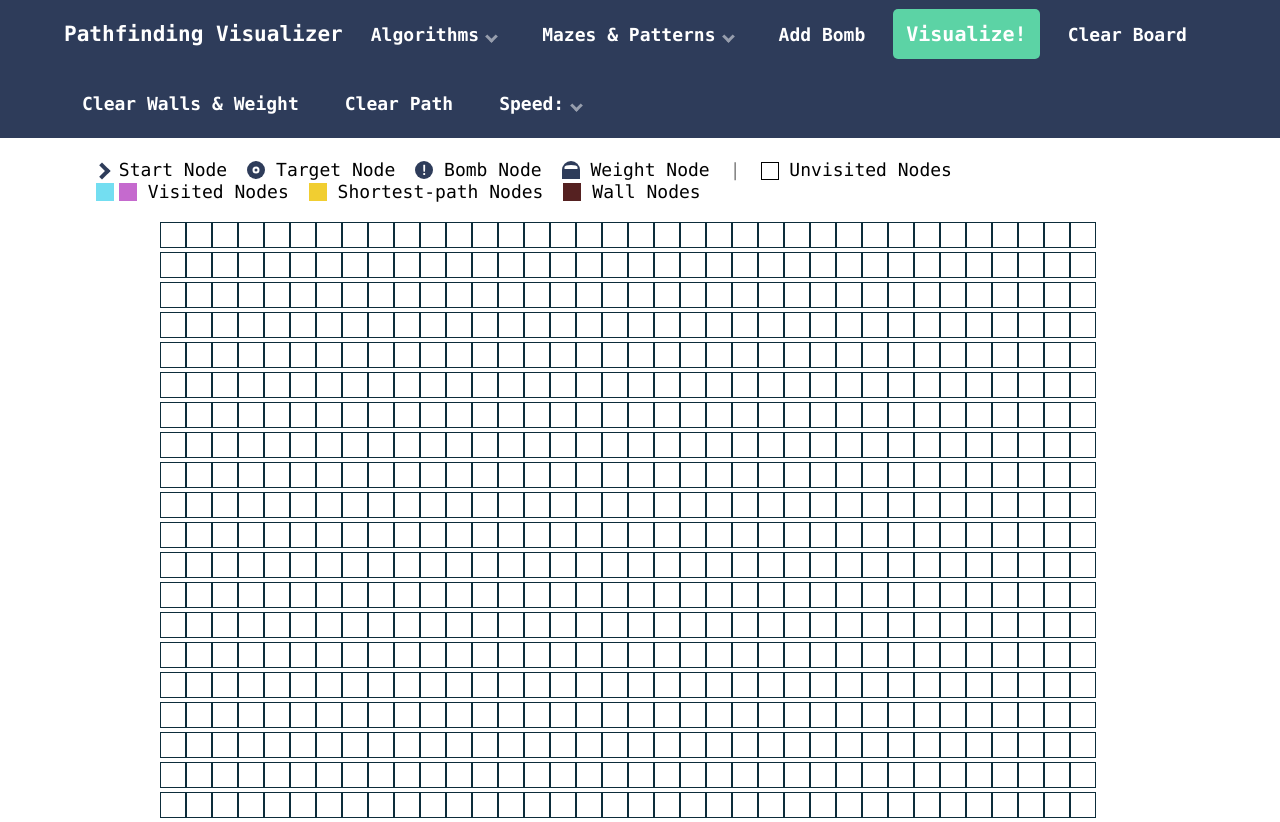
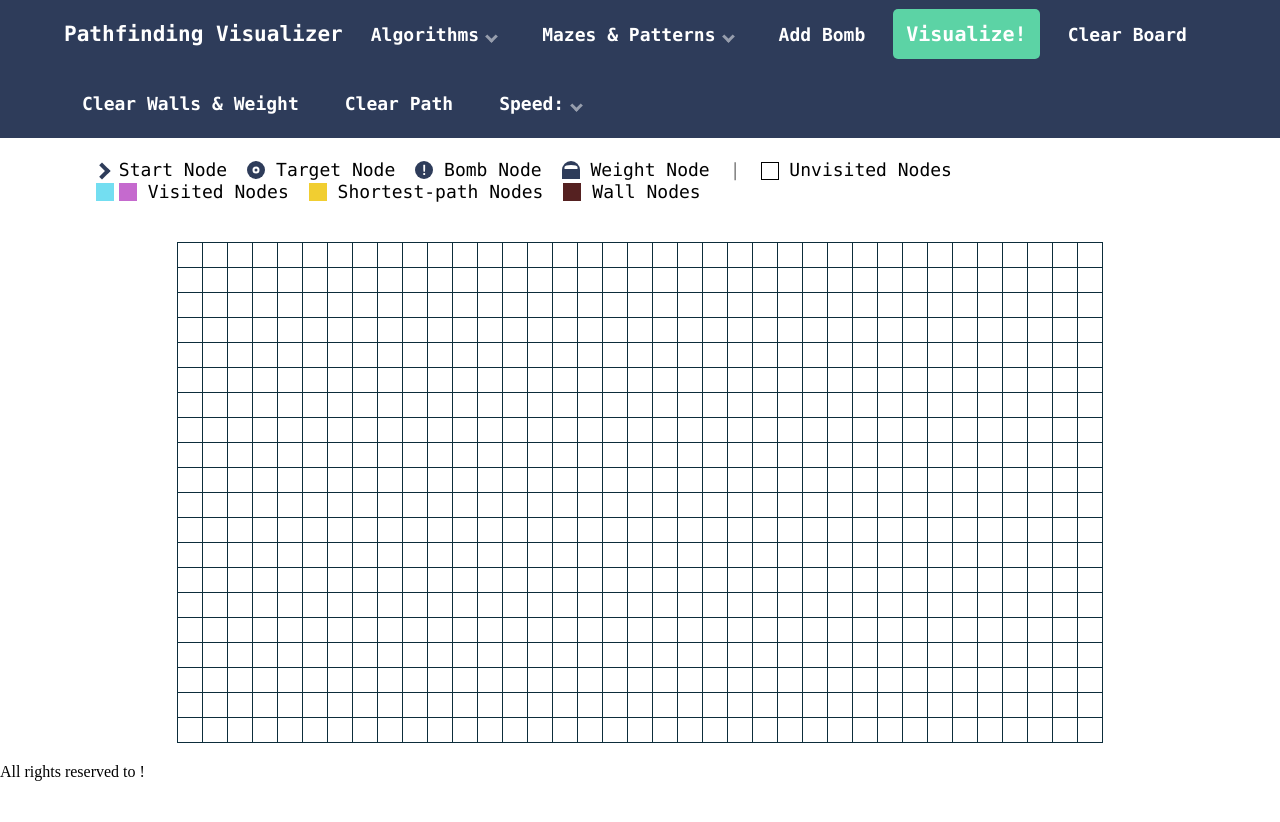
Before and after one commit to bojiix/path-finder, an Angular app: page / in a window 1280 px wide. After the commit the page ends 800 px from the top, so only its background shows below. Built offline with nearby package versions, Linux system fonts and the light colour scheme.

Commit message:
resp grid done

```diff
--- a/src/app/app.component.html
+++ b/src/app/app.component.html
@@ -1,3 +1,4 @@
 <app-top-header></app-top-header>
 <app-objects-header></app-objects-header>
 <app-grid></app-grid>
+<app-footer></app-footer>
--- a/src/app/app.module.ts
+++ b/src/app/app.module.ts
@@ -6,13 +6,15 @@ import { AppComponent } from './app.component';
 import { TopHeaderComponent } from './top-header/top-header.component';
 import { ObjectsHeaderComponent } from './objects-header/objects-header.component';
 import { GridComponent } from './grid/grid.component';
+import { FooterComponent } from './footer/footer.component';
 
 @NgModule({
   declarations: [
     AppComponent,
     TopHeaderComponent,
     ObjectsHeaderComponent,
-    GridComponent
+    GridComponent,
+    FooterComponent
   ],
   imports: [
     BrowserModule,
--- /dev/null
+++ b/src/app/footer/footer.component.html
@@ -0,0 +1 @@
+<p>All rights reserved to !</p>
--- /dev/null
+++ b/src/app/footer/footer.component.ts
@@ -0,0 +1,15 @@
+import { Component, OnInit } from '@angular/core';
+
+@Component({
+  selector: 'app-footer',
+  templateUrl: './footer.component.html',
+  styleUrls: ['./footer.component.scss']
+})
+export class FooterComponent implements OnInit {
+
+  constructor() { }
+
+  ngOnInit(): void {
+  }
+
+}
--- a/src/app/grid/grid.component.html
+++ b/src/app/grid/grid.component.html
@@ -1,6 +1,7 @@
 <div class="grid-section">
     <div class="container">
         <div #grid id="grid" (window:resize)="onResize($event)">
+            <div id="draggables"></div>
         </div>
     </div>
 </div>
--- a/src/app/grid/grid.component.scss
+++ b/src/app/grid/grid.component.scss
@@ -7,16 +7,31 @@
 .container {
     width: 75%;
     margin: 0 auto;
+    padding: 20px 0;
 }
 
 #grid {
     width: 100%;
 }
 
+#grid-new {
+
+    width: fit-content;
+    margin: 0 auto;
+}
+
+.grid-row {
+    display: flex;
+    width: 100%;
+}
+
 .grid-block {
     cursor: pointer;
     border: 1px solid rgb(13, 45, 59);
-    //border-width: 1px 1px 1px 1px;
+    border-width: 1px 0 0 1px;
     padding: 12px;
     display: inline-block;
+    &:hover {
+        background-color: rgba(43, 42, 92, 0.15);
+    }
 }
--- a/src/app/grid/grid.component.ts
+++ b/src/app/grid/grid.component.ts
@@ -42,51 +42,64 @@ export class GridComponent implements OnInit, AfterViewInit {
 
   createGrid() {
 
-    const nWidth = this.grid.nativeElement.offsetWidth;
-
     let blockSize;
 
-    let block = this.renderer.createElement('div');
-    block.setAttribute("class", "grid-block");
-    this.renderer.appendChild(this.grid.nativeElement, block);
+    let firstBlock = this.renderer.createElement('div');
+    firstBlock.setAttribute("class", "grid-block");
+    this.renderer.appendChild(this.grid.nativeElement, firstBlock);
 
-    block = this.grid.nativeElement.children[0];
-    blockSize = (<any>block).offsetWidth;
-    blockSize = parseFloat(window.getComputedStyle(block).width);
+    firstBlock = this.grid.nativeElement.children[1];
+    blockSize = parseFloat(window.getComputedStyle(firstBlock).width);
 
-    console.log(blockSize);
+    const nWidth = parseFloat(window.getComputedStyle(this.grid.nativeElement).width);
+    const hLength = Math.floor(nWidth / blockSize) - 1;
+    const vLength = 20;
 
-    const hLength = nWidth / blockSize - 1;
+    for(let i = 0; i < vLength; i++) {
 
-    for(let i = 0; i < 20; i++) {
+      const row = this.renderer.createElement('div');
+      row.setAttribute("class", "grid-row");
+      this.renderer.appendChild(this.grid.nativeElement, row);
+
       for(let j = 0; j < hLength; j++) {
 
-        if(i == 0 && j == 0)
+        if(i == 0 && j == 0) {
+          this.renderer.appendChild(row, firstBlock);
           continue;
-
+        }
         const block = this.renderer.createElement('div');
         block.setAttribute("class", "grid-block");
-        // if(j != 0) {
 
-        //   if(i != 0)
-        //     block.setAttribute("style", "transform: translate(-" + j + "px, -" + (i * 5) + "px)");
-        //   else
-        //     block.setAttribute("style", "transform: translateX(-" + j + "px)");
-        // }else {
-        //   if(i != 0)
-        //     block.setAttribute("style", "transform: translateY(-" + (i * 5) + "px)");
-        // }
-        this.renderer.appendChild(this.grid.nativeElement, block);
+        var att = document.createAttribute("style");
+        let r = 0, b = 0;
+
+        if(j == hLength - 1) {
+          r = 1;
+        }
+        if(i == vLength - 1) {
+          b = 1;
+        }
+        if(r == 1 || b == 1) {
+          att.value = "border-width: 1px " + r + "px " + b + "px " + "1px;";
+          block.setAttributeNode(att);
+        }
+        this.renderer.appendChild(row, block);
       }
     }
+    this.grid.nativeElement.setAttribute("id", "grid-new");
   }
 
   destroyGrid() {
 
+    let first = true;
+    this.grid.nativeElement.setAttribute("id", "grid");
     const children = Array.from(this.grid.nativeElement.children);
     children.forEach(child => {
-
-      this.renderer.removeChild(this.grid.nativeElement, child);
+      if(!first) {
+        this.renderer.removeChild(this.grid.nativeElement, child);
+      }else {
+        first = false;
+      }
     });
   }
 }
```
Also changed, not shown: src/app/footer/footer.component.scss (added), 1 other file (tests, documents, lock files or other folders).
